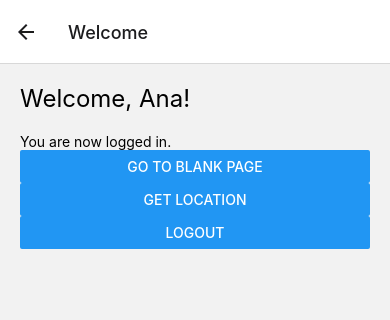
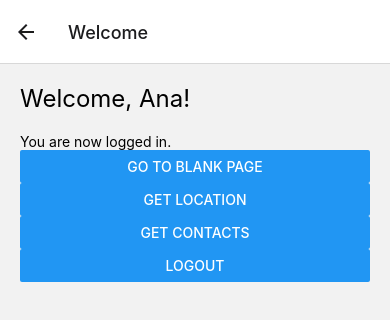
Before and after one commit to MartinNguyen03/IBM-AI-Pet, a React Native app in the folder mobileApp2/: screen /Welcome in a window 390 px wide. Shown: the top 320 px of the page. Built offline with nearby package versions, Linux system fonts and the light colour scheme.

Commit message:
access to contacts

```diff
--- a/mobileApp2/components/WelcomePage.js
+++ b/mobileApp2/components/WelcomePage.js
@@ -1,16 +1,16 @@
-// components/WelcomePage.js
 import React, { useState } from 'react';
 import { View, Text, Button, StyleSheet, Alert } from 'react-native';
 import * as Location from 'expo-location';
+import * as Contacts from 'expo-contacts';
 import BlankPage from './BlankPage';
 
 export default function WelcomePage({ navigation }) {
   const [showBlankPage, setShowBlankPage] = useState(false);
   const [location, setLocation] = useState(null);
+  const [contacts, setContacts] = useState([]);
 
   const handleLogout = () => {
     Alert.alert('Logout', 'You have been logged out.');
-
     navigation.navigate('Login');
   };
 
@@ -33,6 +33,24 @@ export default function WelcomePage({ navigation }) {
     setLocation(loc.coords);
   };
 
+  const handleGetContacts = async () => {
+    const { status } = await Contacts.requestPermissionsAsync();
+    if (status !== 'granted') {
+      Alert.alert('Permission to access contacts was denied');
+      return;
+    }
+
+    const { data } = await Contacts.getContactsAsync({
+      fields: [Contacts.Fields.PhoneNumbers],
+    });
+
+    if (data.length > 0) {
+      setContacts(data.slice(0, 2));
+    } else {
+      Alert.alert('No contacts found');
+    }
+  };
+
   return (
     <>
       {!showBlankPage && (
@@ -46,6 +64,15 @@ export default function WelcomePage({ navigation }) {
               Your location is {location.latitude}, {location.longitude}
             </Text>
           )}
+          <Button title="Get Contacts" onPress={handleGetContacts} />
+          {contacts.map((contact, index) => (
+            <View key={index}>
+              <Text>{contact.name}</Text>
+              {contact.phoneNumbers && contact.phoneNumbers.length > 0 && (
+                <Text>{contact.phoneNumbers[0].number}</Text>
+              )}
+            </View>
+          ))}
           <Button title="Logout" onPress={handleLogout} />
         </View>
       )}
--- a/mobileApp2/package.json
+++ b/mobileApp2/package.json
@@ -19,7 +19,8 @@
     "react": "18.2.0",
     "react-native": "0.74.1",
     "react-native-screens": "3.31.1",
-    "react-native-safe-area-context": "4.10.1"
+    "react-native-safe-area-context": "4.10.1",
+    "expo-contacts": "~13.0.3"
   },
   "devDependencies": {
     "@babel/core": "^7.20.0"
```
Also changed, not shown: 1 other file (tests, documents, lock files or other folders).
